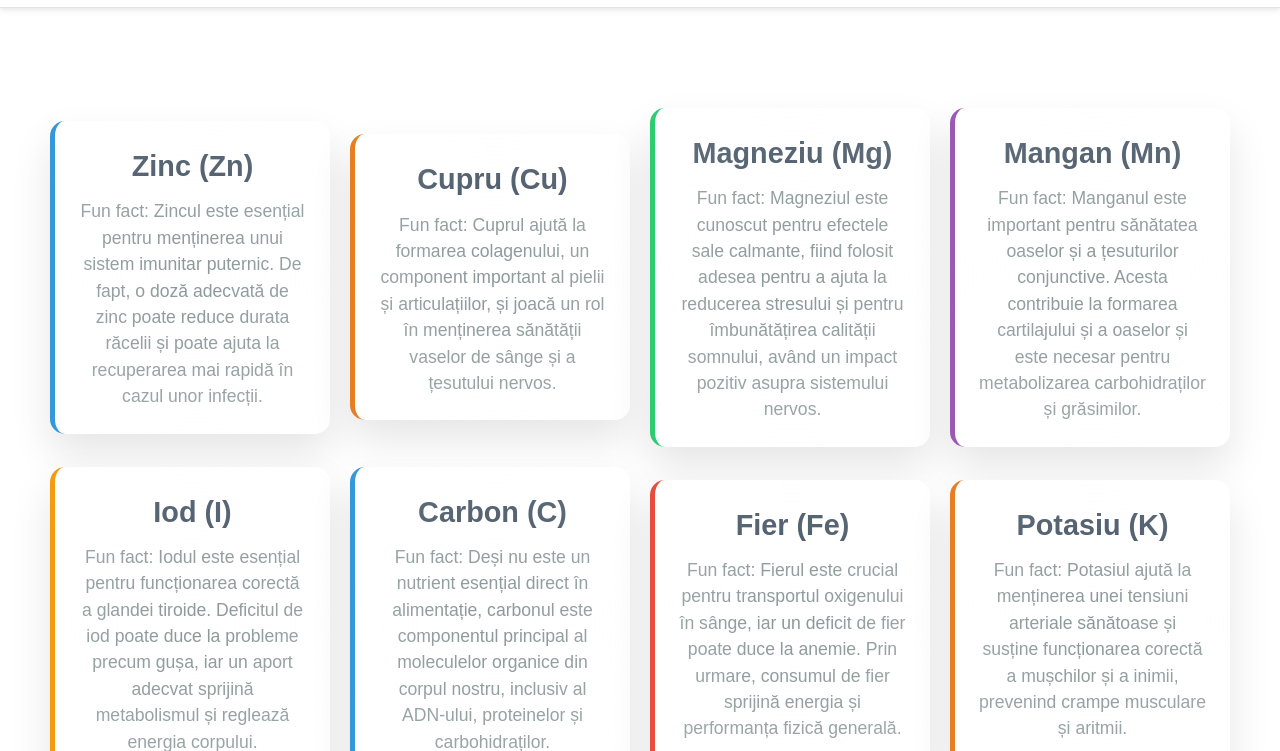
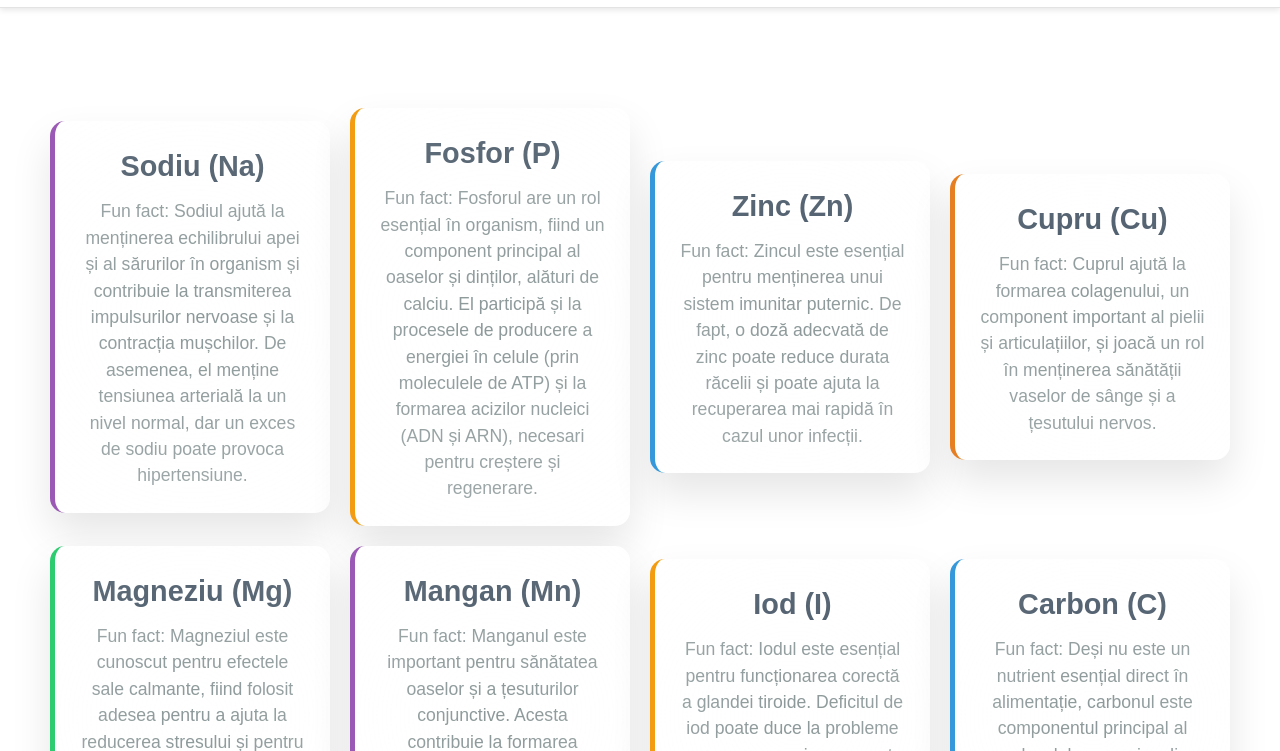
Before and after one commit to alex-msln/tabelul-periodic, a website: page DS.html in a window 1280 px wide. Shown: the part 49-800 px from the top of the page. Drawn offline with nearby package versions, Linux system fonts and the light colour scheme.

Commit message:
Update DS.html

```diff
--- a/DS.html
+++ b/DS.html
@@ -163,7 +163,19 @@
 
     <!-- Content Area -->
     <div class="content animate-reveal">
-        <div class="element-card bg-blue animate-pulse-hover">
+       <div class="element-card bg-purple animate-pulse-hover">
+            <h2>Sodiu (Na)</h2>
+            <p>
+                Fun fact: Sodiul ajută la menținerea echilibrului apei și al sărurilor în organism și contribuie la transmiterea impulsurilor nervoase și la contracția mușchilor. De asemenea, el menține tensiunea arterială la un nivel normal, dar un exces de sodiu poate provoca hipertensiune.
+            </p>
+        </div>
+ <div class="element-card bg-yellow animate-pulse-hover">
+            <h2>Fosfor (P)</h2>
+            <p>
+                Fun fact: Fosforul are un rol esențial în organism, fiind un component principal al oaselor și dinților, alături de calciu. El participă și la procesele de producere a energiei în celule (prin moleculele de ATP) și la formarea acizilor nucleici (ADN și ARN), necesari pentru creștere și regenerare.
+            </p>
+        </div>
+ <div class="element-card bg-blue animate-pulse-hover">
             <h2>Zinc (Zn)</h2>
             <p>
                 Fun fact: Zincul este esențial pentru menținerea unui sistem imunitar puternic. De fapt, o doză adecvată de zinc poate reduce durata răcelii și poate ajuta la recuperarea mai rapidă în cazul unor infecții.
```
